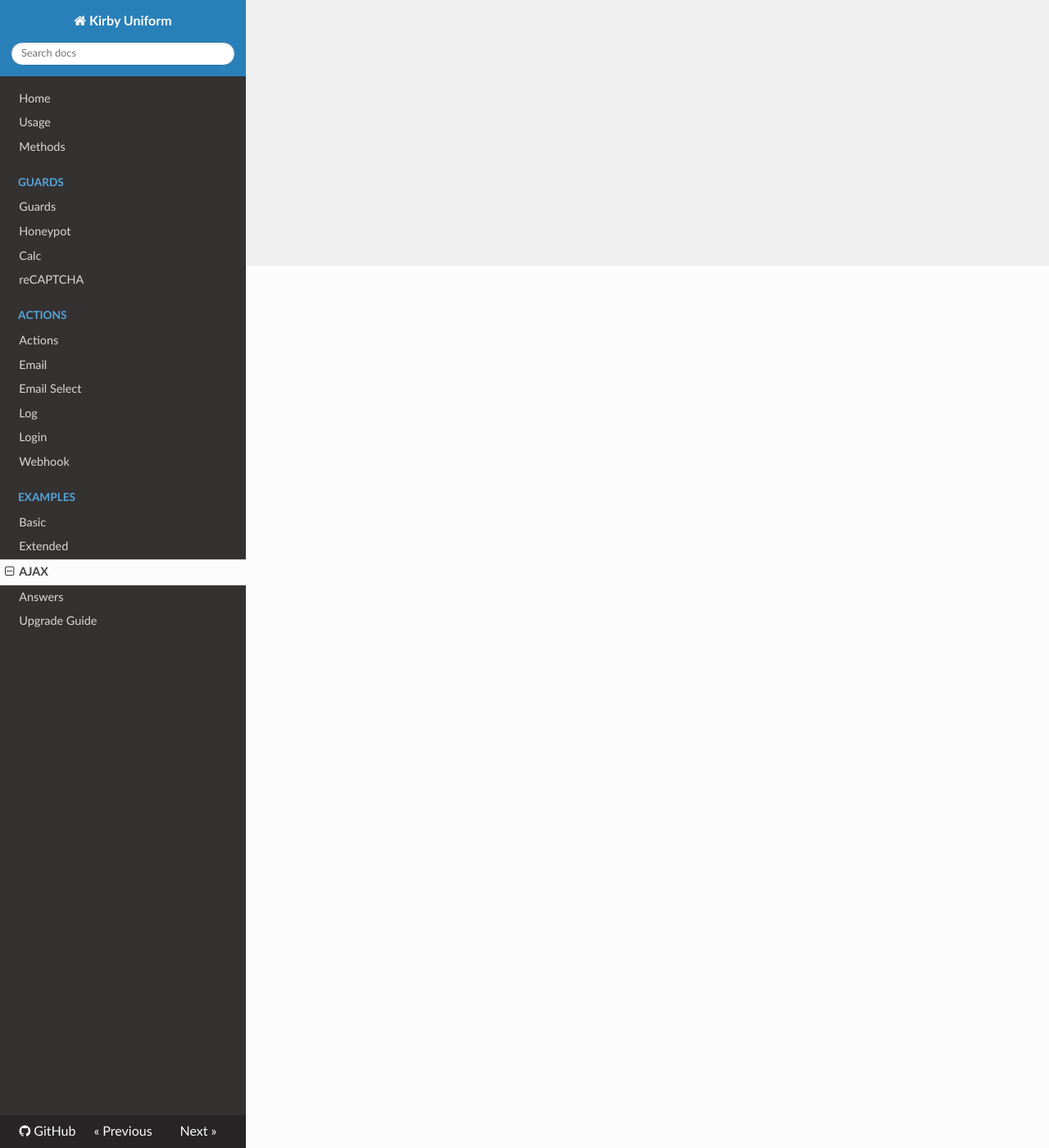
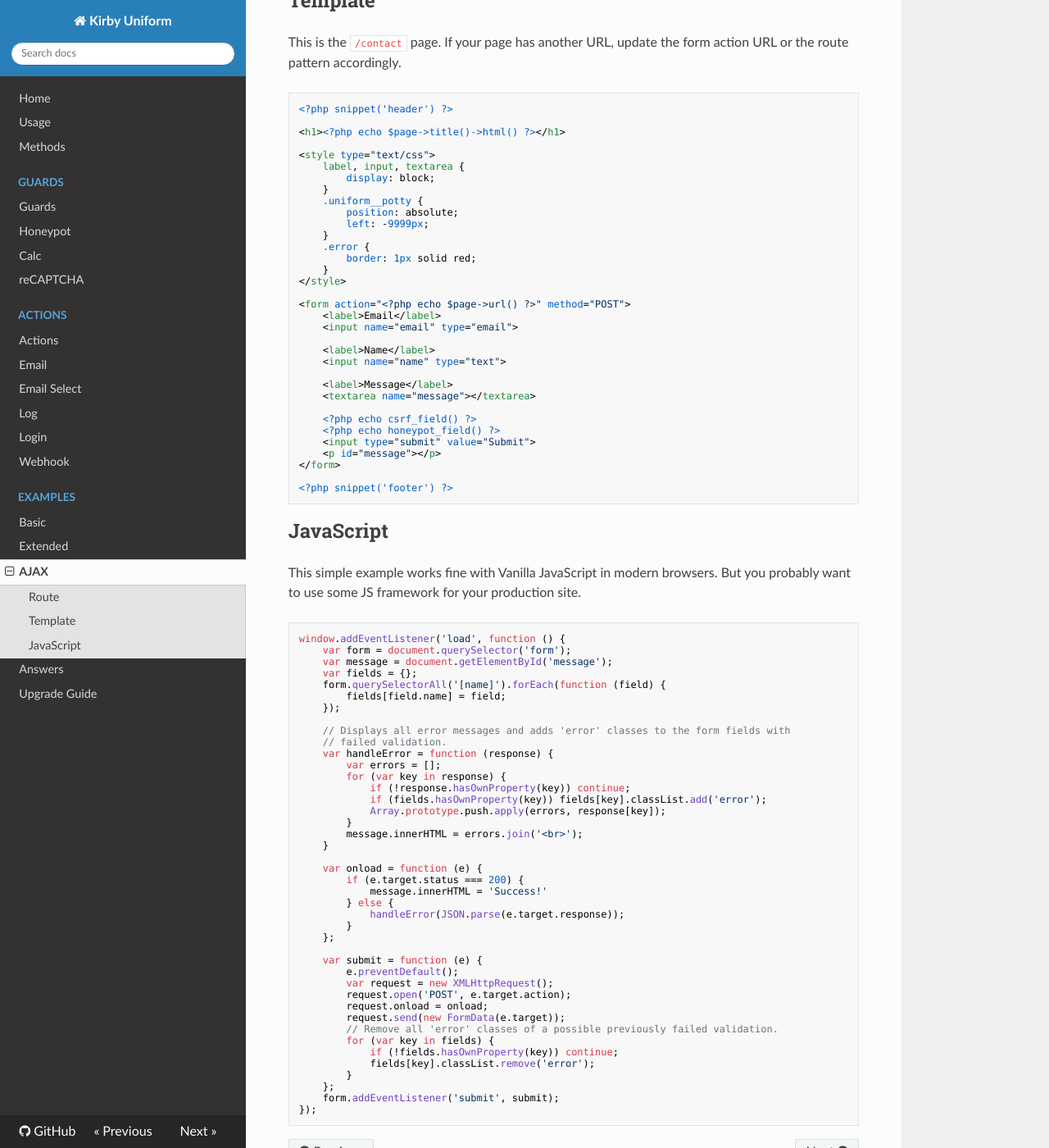
Before and after one commit to mzur/kirby-uniform, an MkDocs documentation site: the page built from docs/examples/ajax.md, in a window 1280 px wide and 1400 px high, scrolled down 1076 px. Shown: the whole window at 82% size. Built offline with MkDocs 1.6.1, drawn with Linux system fonts in a browser that asks for light colours; nearby versions of some CDN libraries; old or Windows-style settings are respelled for this version of MkDocs; some of the changed text lies outside the part shown.

Commit message:
WIP Add ajax exmple to the docs

````diff
--- a/docs/examples/ajax.md
+++ b/docs/examples/ajax.md
@@ -1 +1,141 @@
 # AJAX Example
+
+This example shows how to submit a form and handle validation via AJAX. It uses a [route](https://getkirby.com/docs/developer-guide/advanced/routing) as endpoint for the form submission. The action of the route is similar to the page controller code you have seen in the other examples. This form is equivalent to the [basic example](basic).
+
+!!! warning "Note"
+    The AJAX functionality is still a work in progress! The error messages of previously performed validations are not yet deleted.
+
+## Route
+
+The route listens for `POST` requests on `/contact`.
+
+```php
+[
+    'pattern' => 'contact',
+    'method' => 'POST',
+    'action' => function () {
+        $form = new \Uniform\Form([
+            'email' => [
+                'rules' => ['required', 'email'],
+                'message' => 'Please enter a valid email address',
+            ],
+            'name' => [],
+            'message' => [
+                'rules' => ['required'],
+                'message' => 'Please enter a message',
+            ],
+        ]);
+
+        // Perform validation and execute guards.
+        $form->withoutRedirect()->guard();
+
+        if (!$form->success()) {
+            // Return validation errors.
+            return response::json($form->errors(), 400);
+        }
+
+        // If validation and guards passed, execute the action.
+        $form->emailAction([
+            'to' => 'me@example.com',
+            'from' => 'info@example.com',
+        ]);
+
+        if (!$form->success()) {
+            // This should not happen and is our fault.
+            return response::json($form->errors(), 500);
+        }
+
+        // Return code 200 on success.
+    }
+]
+```
+
+## Template
+
+This is the `/contact` page. If your page has another URL, update the form action URL or the route pattern accordingly.
+
+```html+php
+<?php snippet('header') ?>
+
+<h1><?php echo $page->title()->html() ?></h1>
+
+<style type="text/css">
+    label, input, textarea {
+        display: block;
+    }
+    .uniform__potty {
+        position: absolute;
+        left: -9999px;
+    }
+    .error {
+        border: 1px solid red;
+    }
+</style>
+
+<form action="<?php echo $page->url() ?>" method="POST">
+    <label>Email</label>
+    <input name="email" type="email">
+
+    <label>Name</label>
+    <input name="name" type="text">
+
+    <label>Message</label>
+    <textarea name="message"></textarea>
+
+    <?php echo csrf_field() ?>
+    <?php echo honeypot_field() ?>
+    <input type="submit" value="Submit">
+    <p id="message"></p>
+</form>
+
+<?php snippet('footer') ?>
+```
+
+## JavaScript
+
+This simple example works fine with Vanilla JavaScript in modern browsers. But you probably want to use some JS framework for your production site.
+
+```js
+window.addEventListener('load', function () {
+    var form = document.querySelector('form');
+    var message = document.getElementById('message');
+    var fields = {};
+    form.querySelectorAll('[name]').forEach(function (field) {
+        fields[field.name] = field;
+    });
+
+    // Displays all error messages and adds 'error' classes to the form fields with
+    // failed validation.
+    var handleError = function (response) {
+        var errors = [];
+        for (var key in response) {
+            if (!response.hasOwnProperty(key)) continue;
+            if (fields.hasOwnProperty(key)) fields[key].classList.add('error');
+            Array.prototype.push.apply(errors, response[key]);
+        }
+        message.innerHTML = errors.join('<br>');
+    }
+
+    var onload = function (e) {
+        if (e.target.status === 200) {
+            message.innerHTML = 'Success!'
+        } else {
+            handleError(JSON.parse(e.target.response));
+        }
+    };
+
+    var submit = function (e) {
+        e.preventDefault();
+        var request = new XMLHttpRequest();
+        request.open('POST', e.target.action);
+        request.onload = onload;
+        request.send(new FormData(e.target));
+        // Remove all 'error' classes of a possible previously failed validation.
+        for (var key in fields) {
+            if (!fields.hasOwnProperty(key)) continue;
+            fields[key].classList.remove('error');
+        }
+    };
+    form.addEventListener('submit', submit);
+});
+```
````
